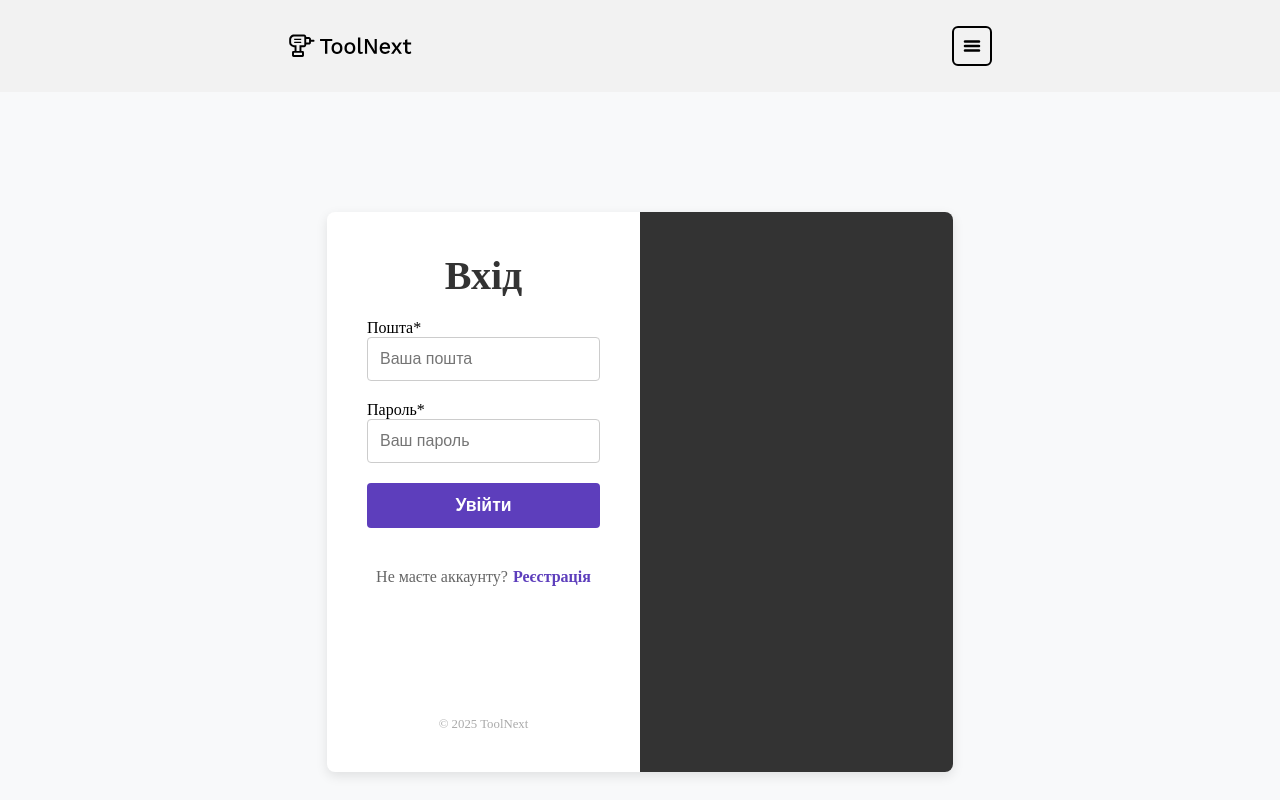
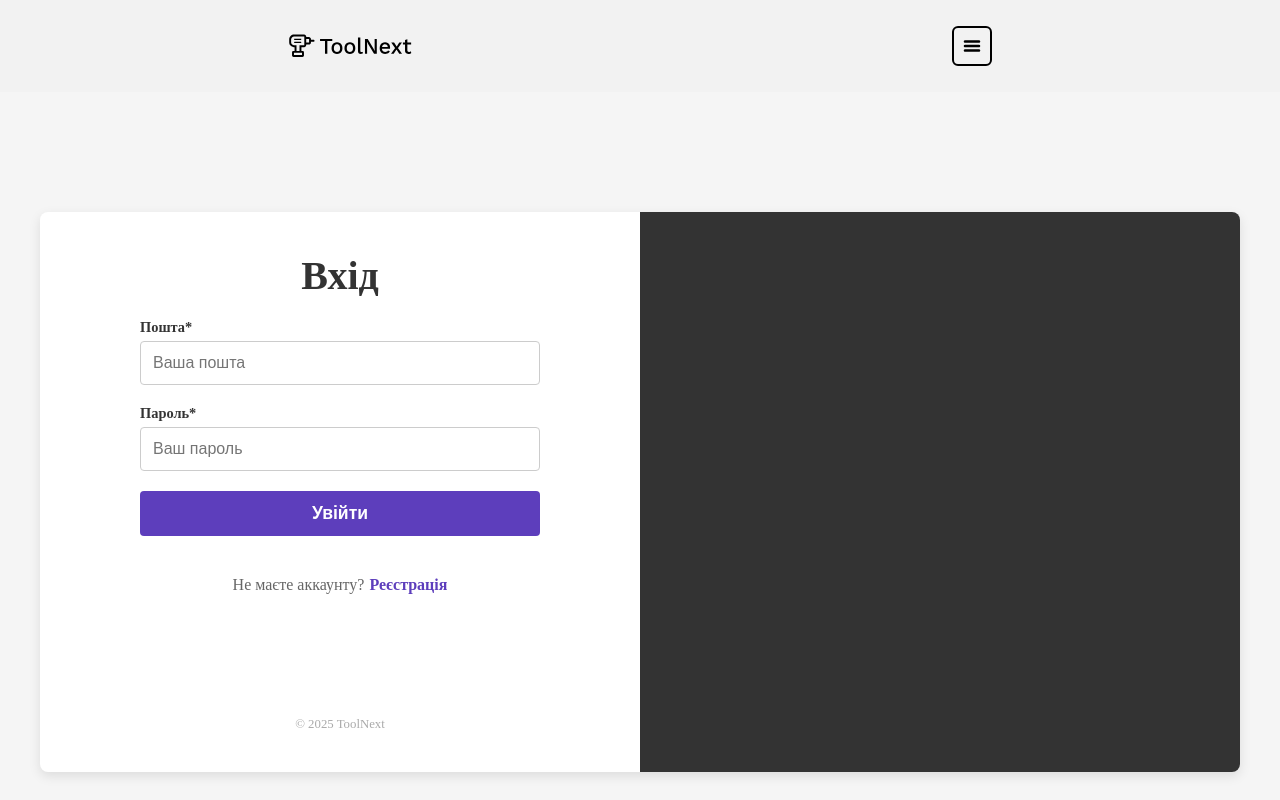
Before and after one commit to yangelia/toolnext-frontend, a Next.js app: page /auth/login in a window 1280 px wide. Shown: the top 800 px of the page. Built offline with nearby package versions, Linux system fonts and the light colour scheme; no server answers.

Commit message:
Add class to label text

```diff
--- a/app/(auth routes)/auth/login/LoginPage.module.css
+++ b/app/(auth routes)/auth/login/LoginPage.module.css
@@ -1,13 +1,17 @@
 /* Основна стилізація для сторінки входу */
+
+.main {
+  flex: 1;
+}
 
 .container {
   /* Робимо компонент повноекранним або максимально доступним */
   min-height: 100vh;
   display: flex;
+  justify-content: center;
   align-items: center;
-  justify-content: center;
-  flex-direction: column;
-  gap: 32px;
+  background-color: #f5f5f5;
+  padding: 20px;
 }
 
 .page {
--- a/app/(auth routes)/auth/login/page.tsx
+++ b/app/(auth routes)/auth/login/page.tsx
@@ -41,6 +41,7 @@ export default function LoginPage() {
   };
 
   return (
+    <main className={styles.main}>
       <div className={styles.container}>
         <div className={styles.page}>
           <div className={styles.card}>
@@ -57,7 +58,9 @@ export default function LoginPage() {
                 {({ isSubmitting, errors, touched }) => (
                   <Form className={styles.form}>
                     <label className={styles.field}>
-                    Пошта*
+
+                      <span className={styles.label}>Пошта*</span>
+
                       <Field
                         type="email"
                         name="email"
@@ -76,7 +79,7 @@ export default function LoginPage() {
                     </label>
 
                     <label className={styles.field}>
-                    Пароль*
+                      <span className={styles.label}>Пароль*</span>
                       <Field
                         type="password"
                         name="password"
@@ -102,7 +105,7 @@ export default function LoginPage() {
                       Увійти
                     </button>
 
-                  {error && <p>{error}</p>}
+                    {error && <p className={styles.errorText}>{error}</p>}
                   </Form>
                 )}
               </Formik>
@@ -111,12 +114,15 @@ export default function LoginPage() {
                 <span>Не маєте аккаунту?</span>
                 <Link href="/auth/register">Реєстрація</Link>
               </div>
+
               <p className={styles.footerNote}>© 2025 ToolNext</p>
+
             </div>
 
             <div className={styles.imageSection} aria-hidden></div>
           </div>
         </div>
       </div>
+    </main>
   );
 }
```
Lines whose indentation alone changed are shown as unchanged.
